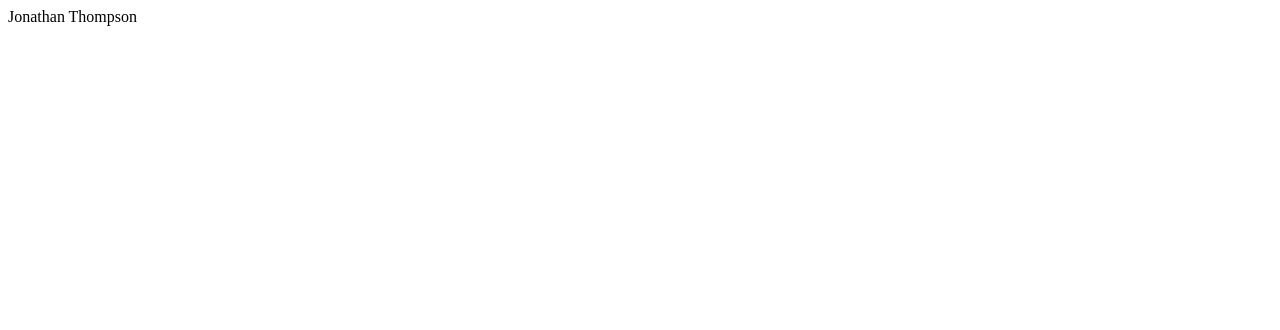
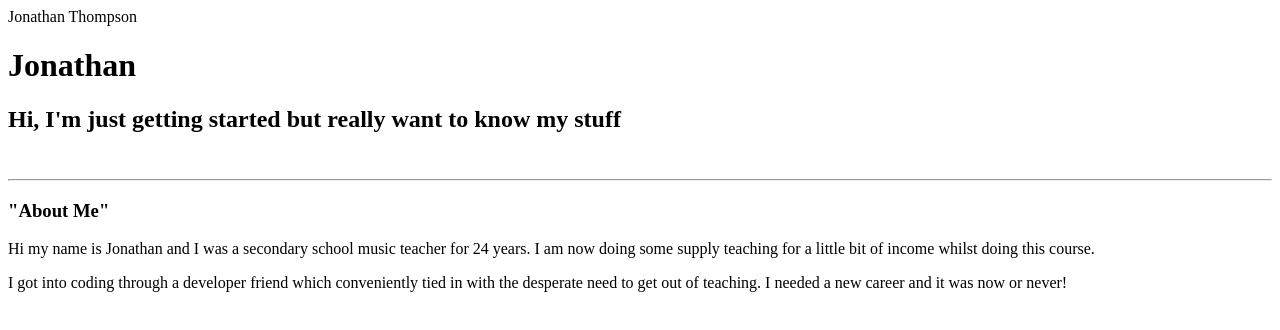
Before and after one commit to jonniet23/Portfolio, a plain HTML site: page index.html in a window 1280 px wide. Drawn offline with Linux system fonts and the light colour scheme.

Commit message:
Opening deets

```diff
--- a/index.html
+++ b/index.html
@@ -2,3 +2,10 @@
 <html></html>
 <head>Jonathan Thompson</head>
 <body></body>
+<h1>Jonathan</h1>
+<h2>Hi, I'm just getting started but really want to know my stuff</h2>
+<br /><hr />
+<h3>"About Me"</h3>
+<p>Hi my name is Jonathan and I was a secondary school music teacher for 24 years. I am now doing some supply
+    teaching for a little bit of income whilst doing this course.</p>
+    <p>I got into coding through a developer friend which conveniently tied in with the desperate need to get out of teaching. I needed a new career and it was now or never!</p>
```
